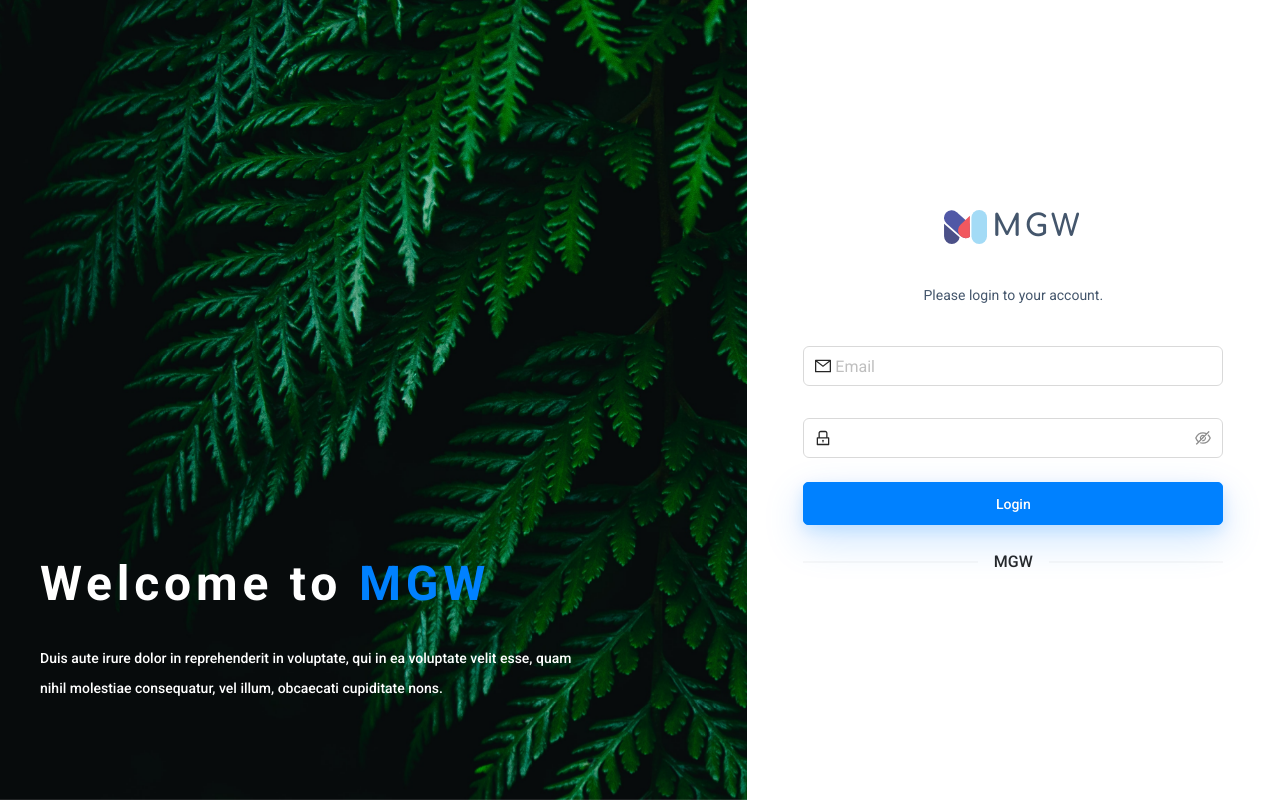
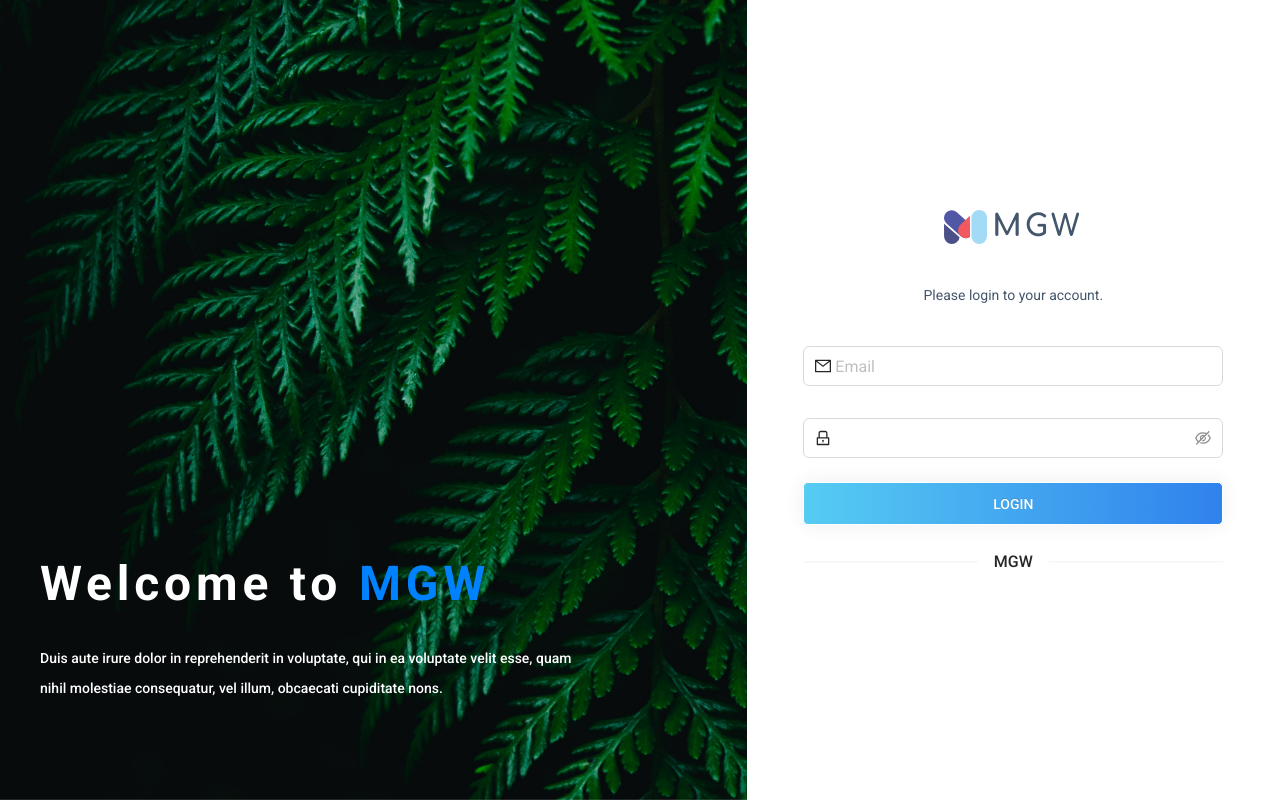
Before and after one commit to vidongls/mgw-frontend, a React (Create React App) app: page /login in a window 1280 px wide. Built offline with nearby package versions, Linux system fonts and the light colour scheme.

Commit message:
fix login btn

```diff
--- a/src/resources/scss/common/_layout.scss
+++ b/src/resources/scss/common/_layout.scss
@@ -388,7 +388,7 @@
 		background-repeat: no-repeat;
 		background-attachment: fixed;
 		background-position: center;
-        background-size: cover;
+		background-size: cover;
 		display: none;
 
 		@include md {
@@ -397,7 +397,7 @@
 		h1 {
 			margin-bottom: 2rem;
 			font-weight: 700;
-            color: #fff;
+			color: #fff;
 			font-size: 3rem;
 			line-height: 1.2;
 			letter-spacing: 0.1em;
@@ -408,7 +408,7 @@
 		p {
 			color: #fff;
 			margin-bottom: 0;
-            font-weight: 500;
+			font-weight: 500;
 			line-height: 2.13333em;
 		}
 	}
@@ -471,7 +471,35 @@
 			margin-bottom: 8px;
 		}
 	}
+	// .btn-login {
+	// 	display: flex;
+	// 	width: 100%;
+	// 	display: inline-flex;
+	// 	justify-content: center;
+	// 	align-items: center;
+	// 	height: 2.6667rem;
+	// 	padding: 0 1.4667rem;
+	// 	font-weight: 500;
+	// 	background-color: #0081ff;
+	// 	border: 1px solid #0081ff;
+	// 	border-radius: 5px;
+	// 	box-shadow: 0 5px 15px #0081ff26, 0 15px 40px #0081ff33;
+	// 	transition: all 0.3s cubic-bezier(0.075, 0.82, 0.165, 1);
+	// 	&:hover {
+	// 		background-color: #45a0fc;
+	// 	}
+	// }
+
 	.btn-login {
+		background-image: linear-gradient(to right, #56ccf2 0%, #2f80ed 51%, #56ccf2 100%);
+	}
+	.btn-login {
+		text-transform: uppercase;
+		transition: 0.5s;
+		background-size: 200% auto;
+
+		box-shadow: 0 0 20px #eee;
+
 		display: flex;
 		width: 100%;
 		display: inline-flex;
@@ -480,13 +508,14 @@
 		height: 2.6667rem;
 		padding: 0 1.4667rem;
 		font-weight: 500;
-		background-color: #0081ff;
-		border: 1px solid #0081ff;
+
+		border-color: unset;
 		border-radius: 5px;
-		box-shadow: 0 5px 15px #0081ff26, 0 15px 40px #0081ff33;
-		transition: all 0.3s cubic-bezier(0.075, 0.82, 0.165, 1);
-		&:hover {
-			background-color: #45a0fc;
-		}
+	}
+
+	.btn-login:hover {
+		background-position: right center; /* change the direction of the change here */
+		color: #fff;
+		text-decoration: none;
 	}
 }
```
